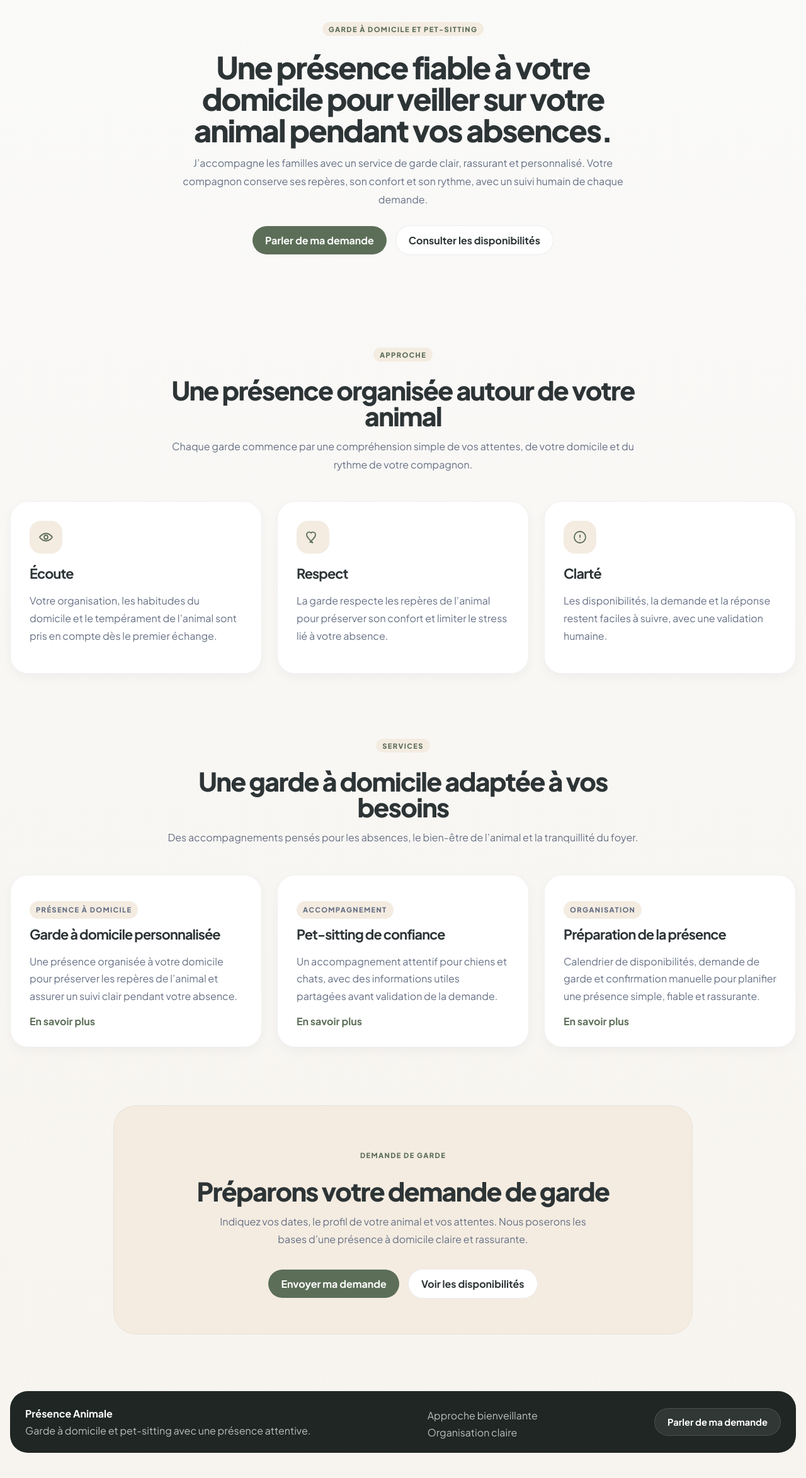
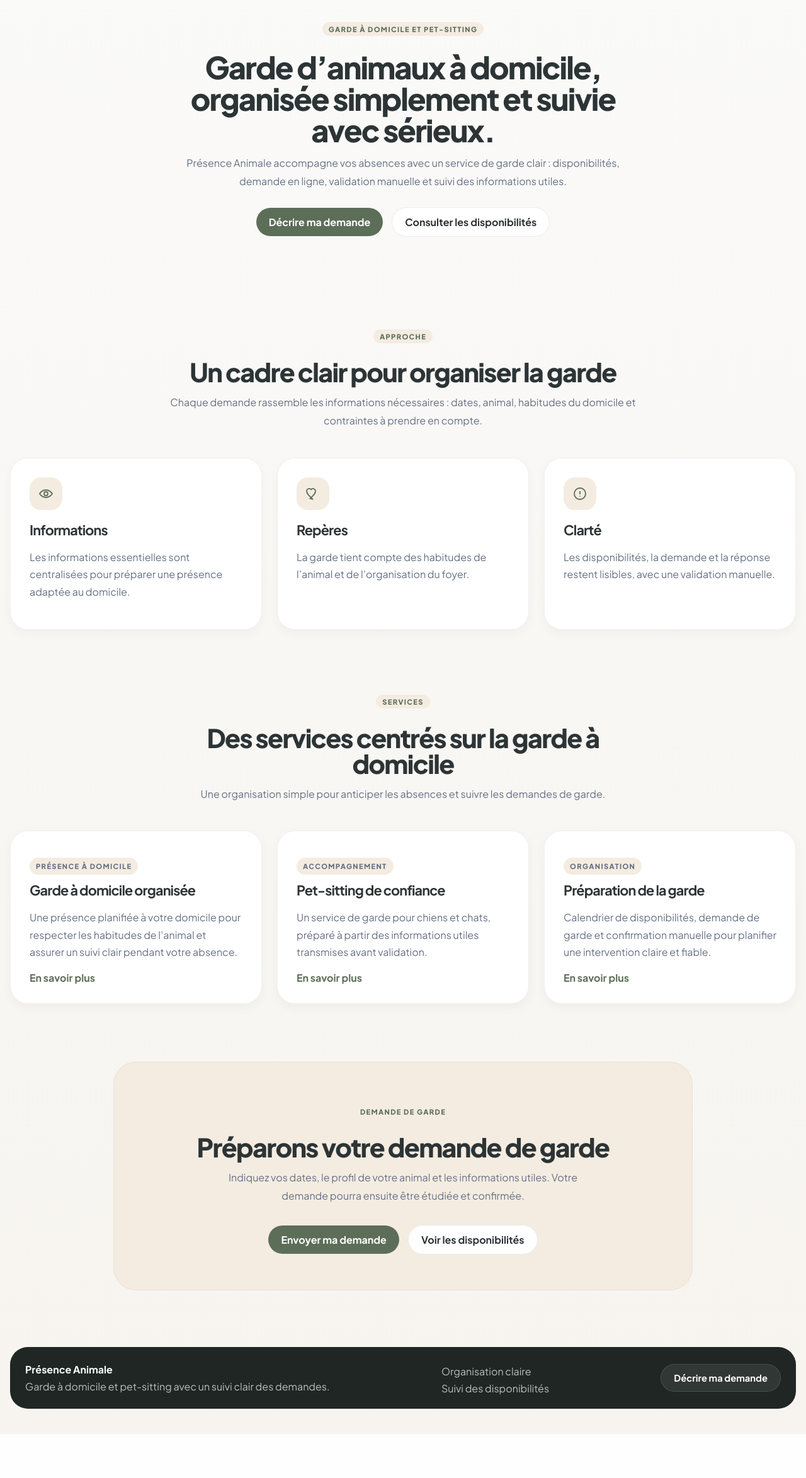
Before and after one commit to Pinkywhisky/Page_web_axelle, a Flask app: page / in a window 1280 px wide. Shown: the part 81-2428 px from the top of the page at 63% size. After the commit the page ends 2358 px from the top, so only its background shows below. Run offline with Flask 3, Linux system fonts and the light colour scheme; data comes from the database, SQL or seed files in the repository; tables that the repository leaves empty hold one stand-in row (values such as "Sample post").

Commit message:
refactor: professionnaliser le wording et harmoniser les textes frontend

```diff
--- a/app.py
+++ b/app.py
@@ -107,28 +107,28 @@ CREATE TABLE IF NOT EXISTS contact_requests (
 
 DEFAULT_ACTIVITIES = [
     {
-        "title": "Garde à domicile personnalisée",
+        "title": "Garde à domicile organisée",
         "category": "Présence à domicile",
-        "description": "Une présence organisée à votre domicile pour préserver les repères de l’animal et assurer un suivi clair pendant votre absence.",
+        "description": "Une présence planifiée à votre domicile pour respecter les habitudes de l’animal et assurer un suivi clair pendant votre absence.",
         "sort_order": 1,
     },
     {
         "title": "Pet-sitting de confiance",
         "category": "Accompagnement",
-        "description": "Un accompagnement attentif pour chiens et chats, avec des informations utiles partagées avant validation de la demande.",
+        "description": "Un service de garde pour chiens et chats, préparé à partir des informations utiles transmises avant validation.",
         "sort_order": 2,
     },
     {
-        "title": "Préparation de la présence",
+        "title": "Préparation de la garde",
         "category": "Organisation",
-        "description": "Calendrier de disponibilités, demande de garde et confirmation manuelle pour planifier une présence simple, fiable et rassurante.",
+        "description": "Calendrier de disponibilités, demande de garde et confirmation manuelle pour planifier une intervention claire et fiable.",
         "sort_order": 3,
     },
 ]
 
 LEGACY_DEFAULT_ACTIVITY_TITLES = {
     "Éducation canine du quotidien",
-    "Gardes chien et visites chat",
+    "Gardes chien et " + "visites " + "chat",
     "Préparation des gardes",
     "Visites a domicile",
     "Gardes sur mesure",
@@ -1030,7 +1030,7 @@ def create_app(test_config=None):
             return jsonify({"error": "Type de service invalide."}), 400
 
         if animal_type not in ANIMAL_TYPES or time_slot not in TIME_SLOTS:
-            return jsonify({"error": "Merci de renseigner le type d'animal et le creneau."}), 400
+            return jsonify({"error": "Merci de renseigner le type d'animal et le moment de passage."}), 400
 
         if text_too_long(animal_name, MAX_SHORT_TEXT_LENGTH) or text_too_long(notes, MAX_LONG_TEXT_LENGTH):
             return jsonify({"error": "Un des champs saisis est trop long."}), 400
@@ -1039,7 +1039,7 @@ def create_app(test_config=None):
             return jsonify({"error": "La date de fin doit etre apres la date de debut."}), 400
 
         if booking_has_conflict(start_date, end_date):
-            return jsonify({"error": "Le creneau choisi n'est plus disponible."}), 409
+            return jsonify({"error": "La période demandée n'est plus disponible."}), 409
 
         db = get_db()
         cursor = db.execute(
@@ -1184,7 +1184,7 @@ def create_app(test_config=None):
                 parse_iso_date(booking["end_date"]),
                 exclude_booking_id=booking["id"],
             ):
-                return jsonify({"error": "Ce creneau est deja bloque ou confirme."}), 409
+                return jsonify({"error": "Cette période est deja indisponible ou confirmee."}), 409
 
         db = get_db()
         db.execute(
--- a/static/app.js
+++ b/static/app.js
@@ -366,7 +366,7 @@ function updateBookingAccessState(loggedIn, isAdmin) {
 
   if (bookingAllowed) {
     dom.bookingIntroText.textContent =
-      "Choisissez vos dates et partagez les informations utiles pour organiser une présence à domicile. La demande reste en attente jusqu’à validation.";
+      "Choisissez vos dates et renseignez les informations utiles pour organiser la garde à domicile. La demande reste en attente jusqu’à validation.";
   } else if (isAdmin) {
     dom.bookingIntroText.textContent =
       "Le calendrier reste consultable, mais l’envoi de demandes est réservé aux espaces personnels.";
@@ -379,7 +379,7 @@ function updateBookingAccessState(loggedIn, isAdmin) {
 function renderActivities() {
   if (!state.activities.length) {
     dom.activitiesGrid.innerHTML =
-      "<p class='panel-text'>Aucun accompagnement n’est mis en avant pour le moment.</p>";
+      "<p class='panel-text'>Aucun service n’est publié pour le moment.</p>";
     return;
   }
 
@@ -387,7 +387,7 @@ function renderActivities() {
     .map(
       (activity) => `
         <article class="activity-card">
-          <p class="service-kicker">${escapeHtml(activity.category || "Accompagnement")}</p>
+          <p class="service-kicker">${escapeHtml(activity.category || "Service de garde")}</p>
           <h3>${escapeHtml(activity.title)}</h3>
           <p>${escapeHtml(activity.description)}</p>
           <button class="text-button activity-link" data-action="contact-activity" type="button">
@@ -502,7 +502,7 @@ function renderNextAvailableDate() {
       ${
         isToday
           ? "Une demande peut être déposée dès aujourd’hui."
-          : "C’est la première date actuellement libre."
+          : "Première disponibilité identifiée."
       }
     </p>
   `;
@@ -530,7 +530,7 @@ function syncBookingAnimalFields() {
 
   if (hasAnimalInfo) {
     dom.bookingAnimalHint.textContent =
-      "Les informations de votre animal sont reprises depuis votre profil. Modifiez-les dans votre espace personnel si besoin.";
+      "Les informations de votre animal sont reprises depuis votre profil. Vous pouvez les mettre à jour dans votre espace personnel.";
   } else {
     dom.bookingAnimalHint.textContent = "";
   }
@@ -559,7 +559,7 @@ function renderMemberArea() {
 
   if (!state.myBookings.length) {
     dom.myBookingsList.innerHTML =
-      "<div class='simple-item'><h4>Aucune demande pour le moment</h4><p class='panel-text'>Les demandes envoyées depuis le calendrier apparaîtront ici.</p></div>";
+      "<div class='simple-item'><h4>Aucune demande en cours</h4><p class='panel-text'>Les demandes de garde envoyées depuis le calendrier apparaîtront ici.</p></div>";
     return;
   }
 
@@ -586,7 +586,7 @@ function renderMemberArea() {
               animalLabels[booking.animalType] || booking.animalType
             )})
           </p>
-          <p class="booking-meta">Réponse : ${escapeHtml(booking.adminNote || "Aucune réponse pour le moment.")}</p>
+          <p class="booking-meta">Suivi : ${escapeHtml(booking.adminNote || "Aucune réponse enregistrée pour le moment.")}</p>
           ${
             booking.status === "pending" || booking.status === "approved"
               ? `<div class="booking-actions">
--- a/templates/index.html
+++ b/templates/index.html
@@ -69,18 +69,18 @@
             <div class="hero-copy">
               <p class="eyebrow">Garde à domicile et pet-sitting</p>
               <h1>
-                Une présence fiable à votre domicile pour veiller sur votre animal
-                pendant vos absences.
+                Garde d’animaux à domicile, organisée simplement et suivie avec
+                sérieux.
               </h1>
               <p class="hero-text">
-                J’accompagne les familles avec un service de garde clair, rassurant et
-                personnalisé. Votre compagnon conserve ses repères, son confort et son
-                rythme, avec un suivi humain de chaque demande.
+                Présence Animale accompagne vos absences avec un service de garde
+                clair : disponibilités, demande en ligne, validation manuelle et suivi
+                des informations utiles.
               </p>
 
               <div class="hero-actions">
                 <button class="btn btn-primary" id="heroContactBtn" type="button">
-                  Parler de ma demande
+                  Décrire ma demande
                 </button>
                 <button
                   class="btn btn-secondary client-booking-cta"
@@ -102,10 +102,10 @@
         <section class="section-block section-block-light" id="approach">
           <div class="section-center">
             <p class="eyebrow">Approche</p>
-            <h2>Une présence organisée autour de votre animal</h2>
+            <h2>Un cadre clair pour organiser la garde</h2>
             <p class="section-text">
-              Chaque garde commence par une compréhension simple de vos attentes,
-              de votre domicile et du rythme de votre compagnon.
+              Chaque demande rassemble les informations nécessaires : dates, animal,
+              habitudes du domicile et contraintes à prendre en compte.
             </p>
           </div>
 
@@ -117,10 +117,10 @@
                   <circle cx="12" cy="12" r="3" />
                 </svg>
               </span>
-              <h3>Écoute</h3>
+              <h3>Informations</h3>
               <p>
-                Votre organisation, les habitudes du domicile et le tempérament de
-                l’animal sont pris en compte dès le premier échange.
+                Les informations essentielles sont centralisées pour préparer une
+                présence adaptée au domicile.
               </p>
             </article>
 
@@ -130,10 +130,10 @@
                   <path d="m12 21-1.45-1.32C5.4 15 2 11.86 2 8a4 4 0 0 1 7-2.65A4 4 0 0 1 16 8c0 3.86-3.4 7-8.55 11.68L12 21Z" />
                 </svg>
               </span>
-              <h3>Respect</h3>
+              <h3>Repères</h3>
               <p>
-                La garde respecte les repères de l’animal pour préserver son confort
-                et limiter le stress lié à votre absence.
+                La garde tient compte des habitudes de l’animal et de l’organisation
+                du foyer.
               </p>
             </article>
 
@@ -147,8 +147,8 @@
               </span>
               <h3>Clarté</h3>
               <p>
-                Les disponibilités, la demande et la réponse restent faciles à suivre,
-                avec une validation humaine.
+                Les disponibilités, la demande et la réponse restent lisibles, avec
+                une validation manuelle.
               </p>
             </article>
           </div>
@@ -157,10 +157,10 @@
         <section class="section-block section-block-soft info-block" id="companionship">
           <div class="section-center">
             <p class="eyebrow">Services</p>
-            <h2>Une garde à domicile adaptée à vos besoins</h2>
+            <h2>Des services centrés sur la garde à domicile</h2>
             <p class="section-text">
-              Des accompagnements pensés pour les absences, le bien-être de l’animal
-              et la tranquillité du foyer.
+              Une organisation simple pour anticiper les absences et suivre les
+              demandes de garde.
             </p>
           </div>
 
@@ -172,8 +172,8 @@
             <p class="eyebrow">Demande de garde</p>
             <h2>Préparons votre demande de garde</h2>
             <p class="section-text">
-              Indiquez vos dates, le profil de votre animal et vos attentes. Nous
-              poserons les bases d’une présence à domicile claire et rassurante.
+              Indiquez vos dates, le profil de votre animal et les informations utiles.
+              Votre demande pourra ensuite être étudiée et confirmée.
             </p>
             <div class="hero-actions contact-cta-actions">
               <button class="btn btn-primary" id="contactSectionBtn" type="button">
@@ -196,15 +196,15 @@
         <div class="footer-inner">
           <div>
             <strong>Présence Animale</strong>
-            <p>Garde à domicile et pet-sitting avec une présence attentive.</p>
+            <p>Garde à domicile et pet-sitting avec un suivi clair des demandes.</p>
           </div>
           <div>
-            <p>Approche bienveillante</p>
             <p>Organisation claire</p>
+            <p>Suivi des disponibilités</p>
           </div>
           <div class="footer-actions">
             <button class="btn btn-secondary btn-sm" id="footerContactBtn" type="button">
-              Parler de ma demande
+              Décrire ma demande
             </button>
           </div>
         </div>
@@ -222,7 +222,7 @@
           <div>
             <span class="summary-label">Espace personnel</span>
             <h3 id="memberModalTitle">Mon suivi</h3>
-            <p class="panel-text">Vos informations et le suivi de vos demandes de garde.</p>
+            <p class="panel-text">Vos informations et l’état de vos demandes de garde.</p>
           </div>
           <button class="icon-btn" id="closeMemberBtn" type="button" aria-label="Fermer">
             ×
@@ -255,7 +255,7 @@
             <div class="panel-card-top">
               <div>
                 <h3>Informations personnelles</h3>
-                <p class="panel-text">Coordonnées, animal et repères utiles pour la garde.</p>
+                <p class="panel-text">Coordonnées, animal et informations utiles à la garde.</p>
               </div>
               <button class="btn btn-secondary btn-sm" id="editProfileBtn" type="button">
                 Modifier
@@ -623,7 +623,7 @@
             <p class="modal-kicker">Connexion</p>
             <h3 id="loginModalTitle">Accéder à mon espace</h3>
             <p class="modal-copy">
-              Retrouvez vos demandes de garde, leur statut et vos informations en quelques clics.
+              Retrouvez vos demandes de garde, leur statut et vos informations.
             </p>
           </div>
           <button class="icon-btn" id="closeLoginBtn" type="button" aria-label="Fermer">
@@ -666,7 +666,7 @@
             <p class="modal-kicker">Inscription</p>
             <h3 id="registerModalTitle">Créer mon espace de suivi</h3>
             <p class="modal-copy">
-              Un espace simple pour déposer une demande de garde et suivre la réponse.
+              Un espace pour déposer une demande de garde et suivre son traitement.
             </p>
           </div>
           <button class="icon-btn" id="closeRegisterBtn" type="button" aria-label="Fermer">
@@ -732,9 +732,9 @@
         <div class="modal-head">
           <div>
             <p class="modal-kicker">Demande de garde</p>
-            <h3 id="contactModalTitle">Parler de votre demande</h3>
+            <h3 id="contactModalTitle">Décrire votre demande</h3>
             <p class="modal-copy">
-              Présentez votre animal, le domicile concerné et les dates envisagées.
+              Indiquez votre animal, le domicile concerné et les dates envisagées.
             </p>
           </div>
           <button class="icon-btn" id="closeContactBtn" type="button" aria-label="Fermer">
@@ -756,7 +756,7 @@
           <textarea
             id="contactMessage"
             rows="5"
-            placeholder="Présentez votre animal, vos dates, les habitudes à respecter et ce dont vous avez besoin."
+            placeholder="Indiquez votre animal, vos dates, les habitudes importantes et les informations d’accès au domicile."
             required
           ></textarea>
 
@@ -779,7 +779,7 @@
         <div class="modal-head">
           <div>
             <p class="modal-kicker">Calendrier</p>
-            <h3 id="bookingModalTitle">Choisir une période de garde</h3>
+            <h3 id="bookingModalTitle">Choisir les dates de garde</h3>
             <p class="modal-copy">
               Consultez les disponibilités puis envoyez une demande de garde à domicile.
             </p>
@@ -870,7 +870,7 @@
                 </div>
               </div>
 
-              <label for="bookingTimeSlot">Créneau</label>
+              <label for="bookingTimeSlot">Moment de passage</label>
               <select id="bookingTimeSlot" required>
                 <option value="">Sélectionner</option>
                 <option value="matin">Matin</option>
@@ -879,11 +879,11 @@
                 <option value="soir">Soirée</option>
               </select>
 
-              <label for="bookingNotes">Notes complémentaires</label>
+              <label for="bookingNotes">Informations complémentaires</label>
               <textarea
                 id="bookingNotes"
                 rows="4"
-                placeholder="Habitudes, accès au domicile, besoins particuliers, informations utiles pour préparer la présence."
+                placeholder="Habitudes, accès au domicile, besoins particuliers, informations utiles pour organiser la garde."
               ></textarea>
 
               <p class="inline-message" id="bookingMessage"></p>
```
